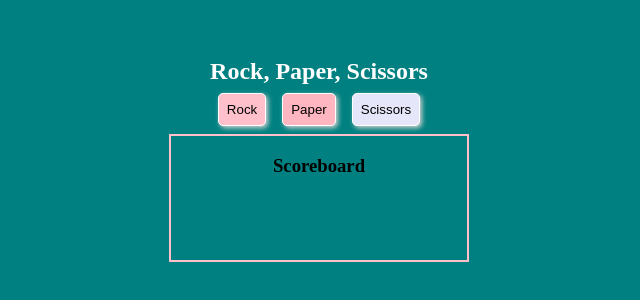
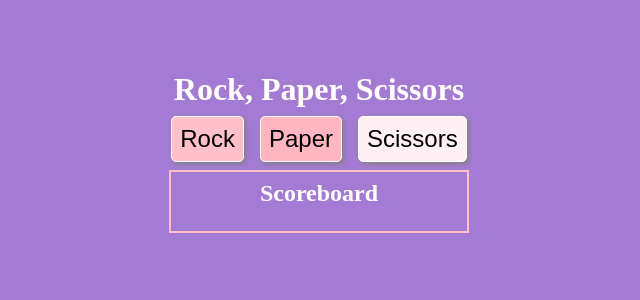
Before and after one commit to briananmayes/rock-paper-scissors, a plain HTML site: page index.html in a window 1280 px wide. Shown: the part 248-548 px from the top of the page, without its empty margins (321-961 px from the left). Drawn offline with Linux system fonts and the light colour scheme.

Commit message:
updating readme and styles

```diff
--- a/script.js
+++ b/script.js
@@ -4,12 +4,14 @@ container.style.display = 'flex';
 container.style.flexDirection = 'column';
 container.style.justifyContent = 'center';
 container.style.alignItems = 'center';
+container.style.color = 'white';
 //const button = document.querySelector('#rock');
 const h1 = document.createElement('h1');
 h1.textContent = "Rock, Paper, Scissors";
 h1.style.color = 'white';
 h1.style.textAlign = 'center';
 h1.style.margin = '0px';
+h1.style.fontSize = '32px';
 container.appendChild(h1);
 
 /* resolving: TypeError: Failed to execute 'addEventListener' on 'EventTarget': parameter 2 is not of type 'Object'.
@@ -31,7 +33,7 @@ btnContainer.appendChild(paperBtn);
 
 const scissorBtn = document.createElement('button');
 scissorBtn.textContent = 'Scissors';
-scissorBtn.style.backgroundColor = 'lavender';
+scissorBtn.style.backgroundColor = 'lavenderblush';
 btnContainer.appendChild(scissorBtn);
 
 //const paperBtn = document.querySelector('#paper');
@@ -47,7 +49,13 @@ buttons.forEach((btn) => {
     btn.style.margin = '8px';
     btn.style.border = '1px solid white';
     btn.style.borderRadius = '5px';
-    btn.style.boxShadow = '2px 2px 5px lightgray';
+    btn.style.boxShadow = '2px 2px 5px gray';
+    btn.style.fontSize = '24px';
+
+    //Adding another 'click' event listener to each button to add a "shake" effect
+    btn.addEventListener('click', () => {btn.classList.add("shake");
+    let delay = setTimeout(() => btn.classList.remove("shake"),300);
+    });
 });
 
 // create the scoreboard
@@ -62,6 +70,9 @@ container.appendChild(scoreboard);
 
 const scoreTitle = document.createElement('h3');
 scoreTitle.textContent = 'Scoreboard';
+scoreTitle.style.fontSize = '24px';
+scoreTitle.style.margin = '0px';
+scoreTitle.style.padding = '8px';
 scoreboard.appendChild(scoreTitle);
 
 const userScore = document.createElement('p');
@@ -69,6 +80,13 @@ scoreboard.appendChild(userScore);
 const cpuScore = document.createElement('p');
 scoreboard.appendChild(cpuScore);
 
+
+const ps = document.querySelectorAll('p');
+ps.forEach((p) => {
+    p.style.fontSize = '20px';
+    p.style.margin = '0px';
+    p.style.padding = '4px';
+});
 /* Rock, Paper, Scissors game with the computer */
 
 function computerPlay() {
@@ -82,6 +100,7 @@ let cS = 0;
 
 function game() {
     const winner = document.createElement('h2');
+    winner.style.color = 'pink';
         if(uS === 5) {
             winner.textContent = `You Win!!!`;
             scoreboard.appendChild(winner);
@@ -96,6 +115,7 @@ const selections = document.createElement('p');
 
 function playRound (userPlay, computerPlay) {
     selections.textContent = `You chose ${userPlay} & the CPU chose ${computerPlay}`;
+    selections.style.fontSize = '20px'
     container.insertBefore(selections, scoreboard);
 
     userPlay = userPlay.toLowerCase()
--- a/styles.css
+++ b/styles.css
@@ -1,13 +1,23 @@
 * {
     box-sizing: border-box;
 }
-body {
-    background-color: teal;
+html, body{
+    background-color: #a47bd4;
     min-height: 100vh;
+    margin: 0;
+    padding: 0;
     display: flex;
     justify-content: center;
     align-items: center;
 }
-p {
-    transition: all 2.07s ease;
+
+/* copied code for shake animation from: https://codepen.io/SusanneLundblad/pen/nMNYxv */
+@keyframes shaker {
+	0% { -webkit-transform: translate(2px, 0); }
+	50% { -webkit-transform: translate(-2px, 0); }
+	100% { -webkit-transform: translate(2px, 0); }
 }
+.shake {
+    animation: shaker 0.2s linear;
+
+}
```
Also changed, not shown: 1 other file.
